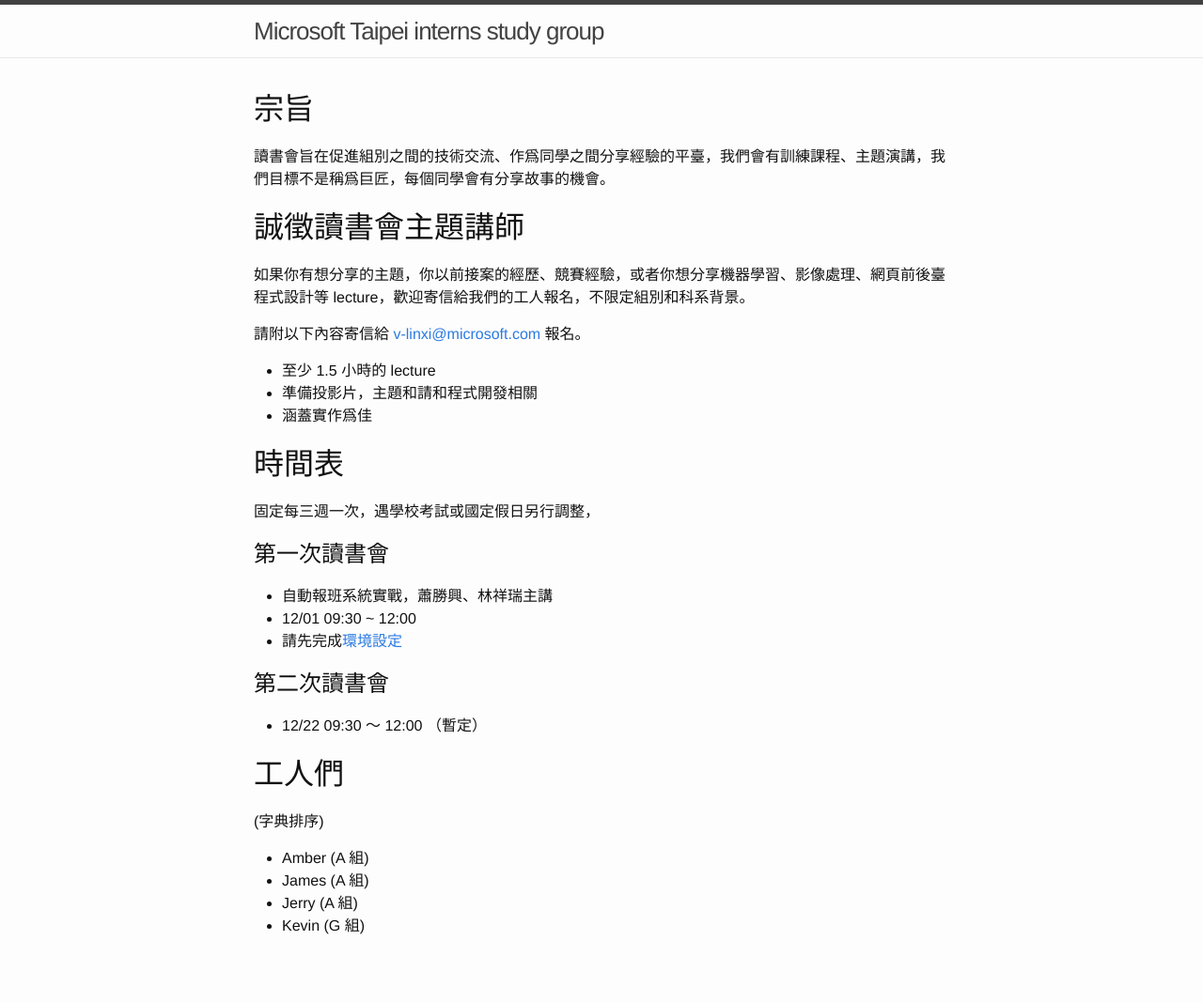
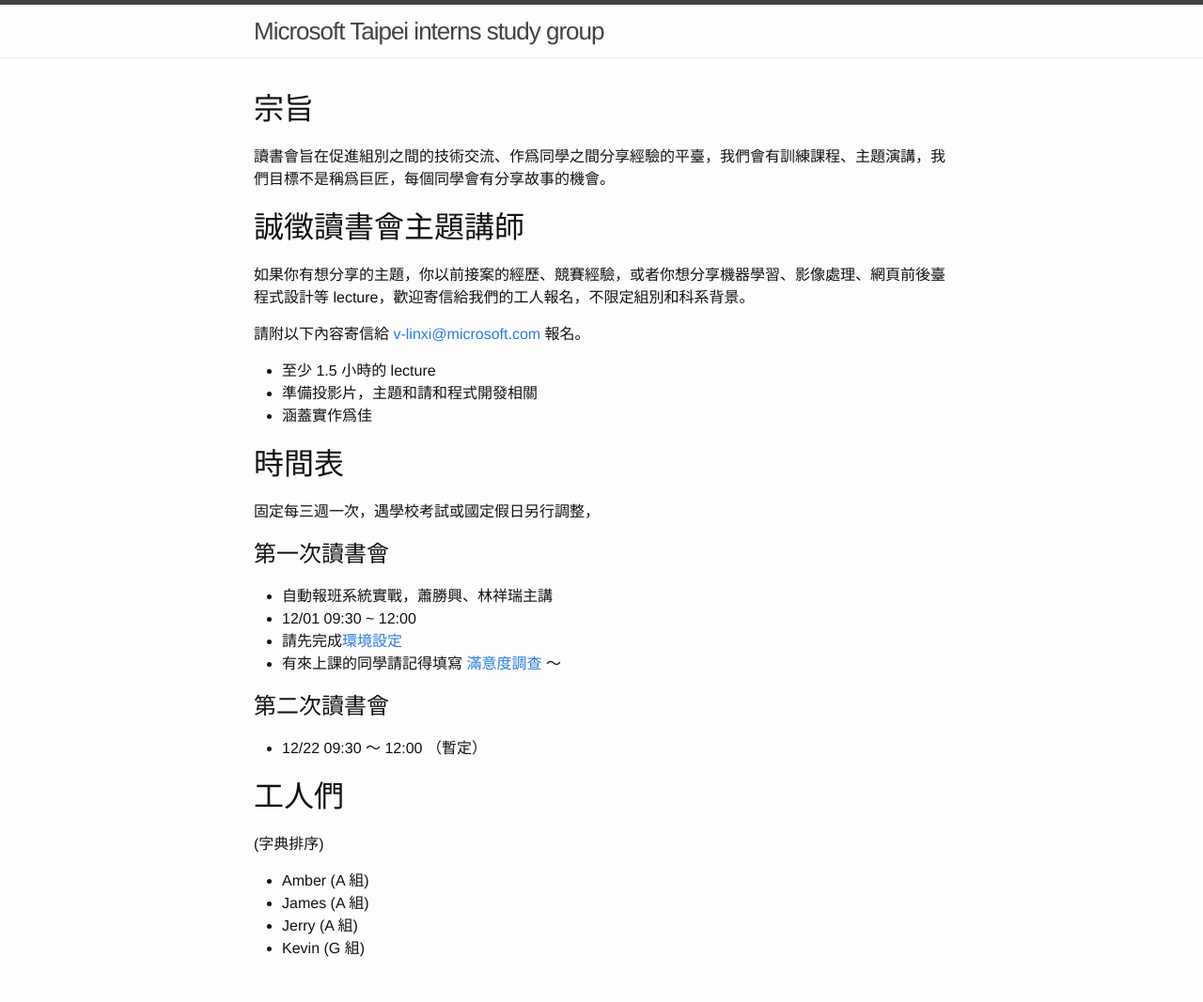
Before and after one commit to Microsoft-Taipei-Intern-Study-Group/Microsoft-Taipei-Intern-Study-Group.github.io, a Jekyll site: the page built from index.md, in a window 1280 px wide. Shown: the whole page at 94% size. Built offline with Jekyll 4.4.1, drawn with Linux system fonts in a browser that asks for light colours; before the commit the page ends 1043 px from its top, so only the background shows below that.

Commit message:
上傳第一次上課滿意度調查

```diff
--- a/index.md
+++ b/index.md
@@ -27,6 +27,7 @@ permalink: /
 - 自動報班系統實戰，蕭勝興、林祥瑞主講
 - 12/01 09:30 ~ 12:00
 - 請先完成[環境設定](https://microsoftapc-my.sharepoint.com/:p:/g/personal/v-linxi_microsoft_com/EUiJjDuj0vVCuzgoPxxw6H8BVbbyTdw1XtblPNUlW9r27w?e=kPjYQF)
+- 有來上課的同學請記得填寫 [滿意度調查](https://forms.office.com/Pages/ResponsePage.aspx?id=v4j5cvGGr0GRqy180BHbRx5H4IBJ2QJIiTZT_1IcxT5UMzY5OFVDUkg1NjdHUDROWVlEUDJBREs1WS4u&fbclid=IwAR0gWsFQjIBhrWAXT0bg3DbaGH9x6secmircyvOiF7XzV1Uyibq4Aly9Rt8) ～
 
 ## 第二次讀書會
 
```
